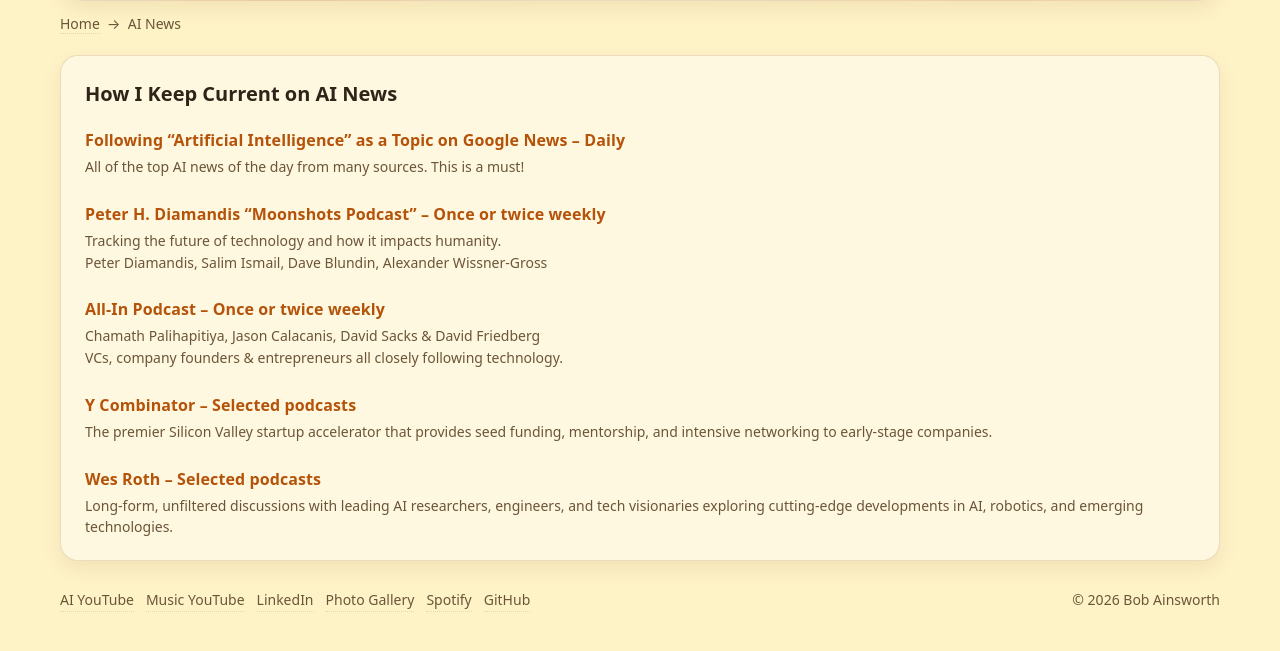
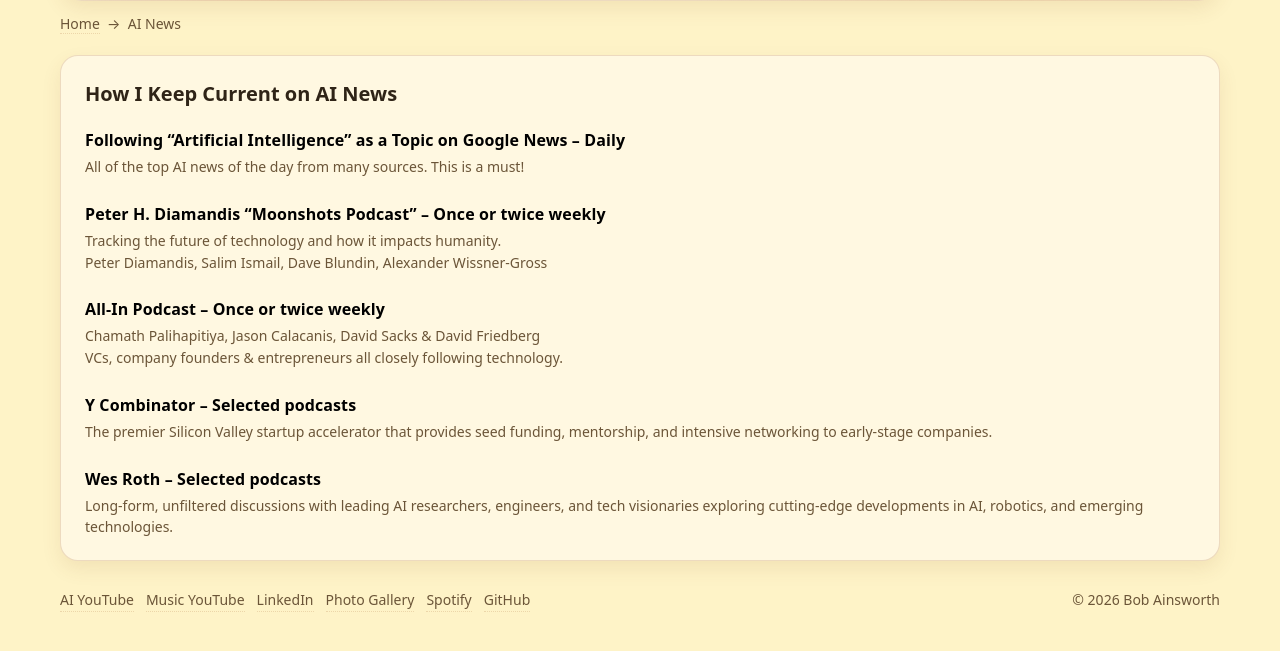
Before and after one commit to BobAinsworth/bobainsworth.github.io, a plain HTML site: page ai-news.html in a window 1280 px wide. Shown: the part 129-780 px from the top of the page. Drawn offline with Linux system fonts and the light colour scheme.

Commit message:
Change link colors to black in ai-news.html

```diff
--- a/ai-news.html
+++ b/ai-news.html
@@ -154,7 +154,7 @@
 
     .section a{
       display:block;
-      color:var(--accent);
+      color:#000000;
       font-weight:600;
       text-decoration:none;
       margin:14px 0;
@@ -163,7 +163,7 @@
     }
 
     .section a:hover{
-      color:var(--accent-2);
+      color:#000000;
       text-decoration:underline;
     }
 
```
